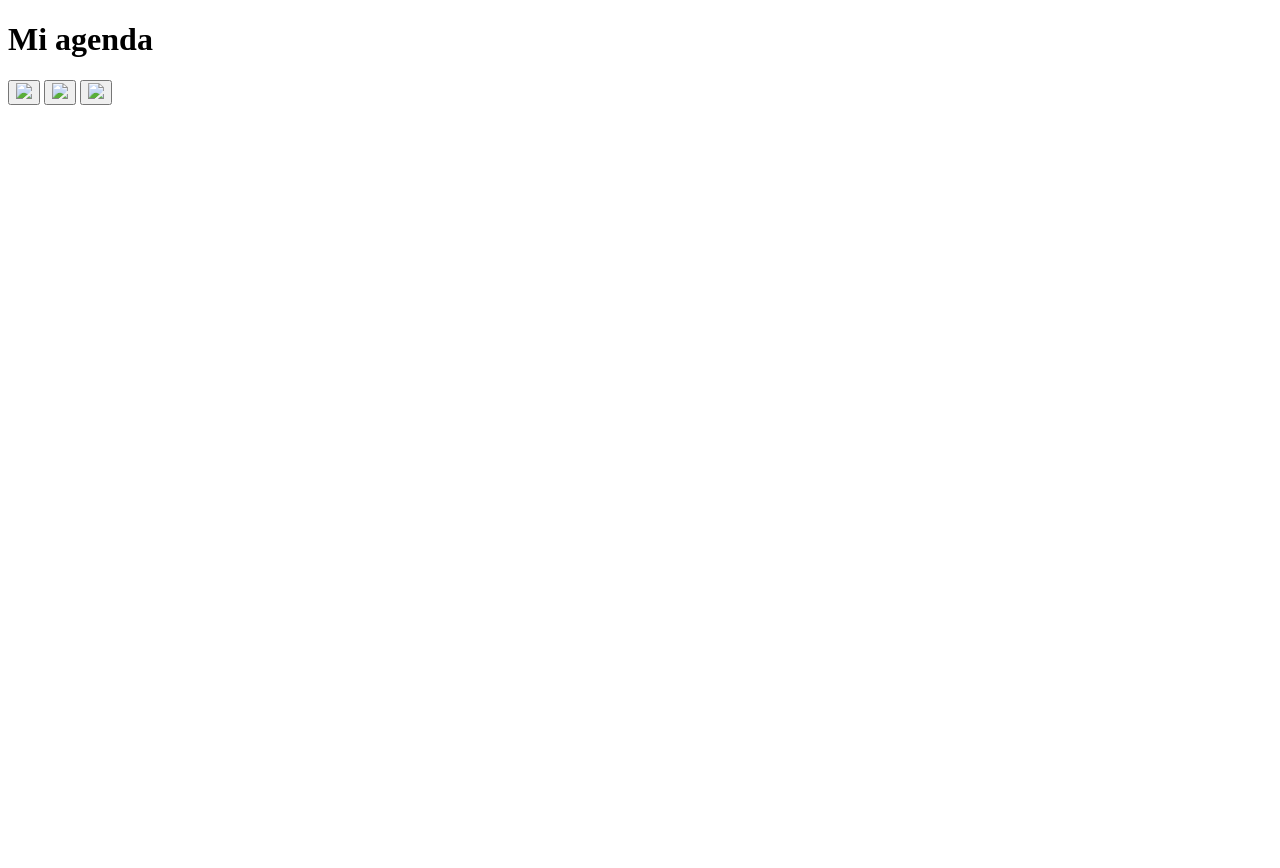
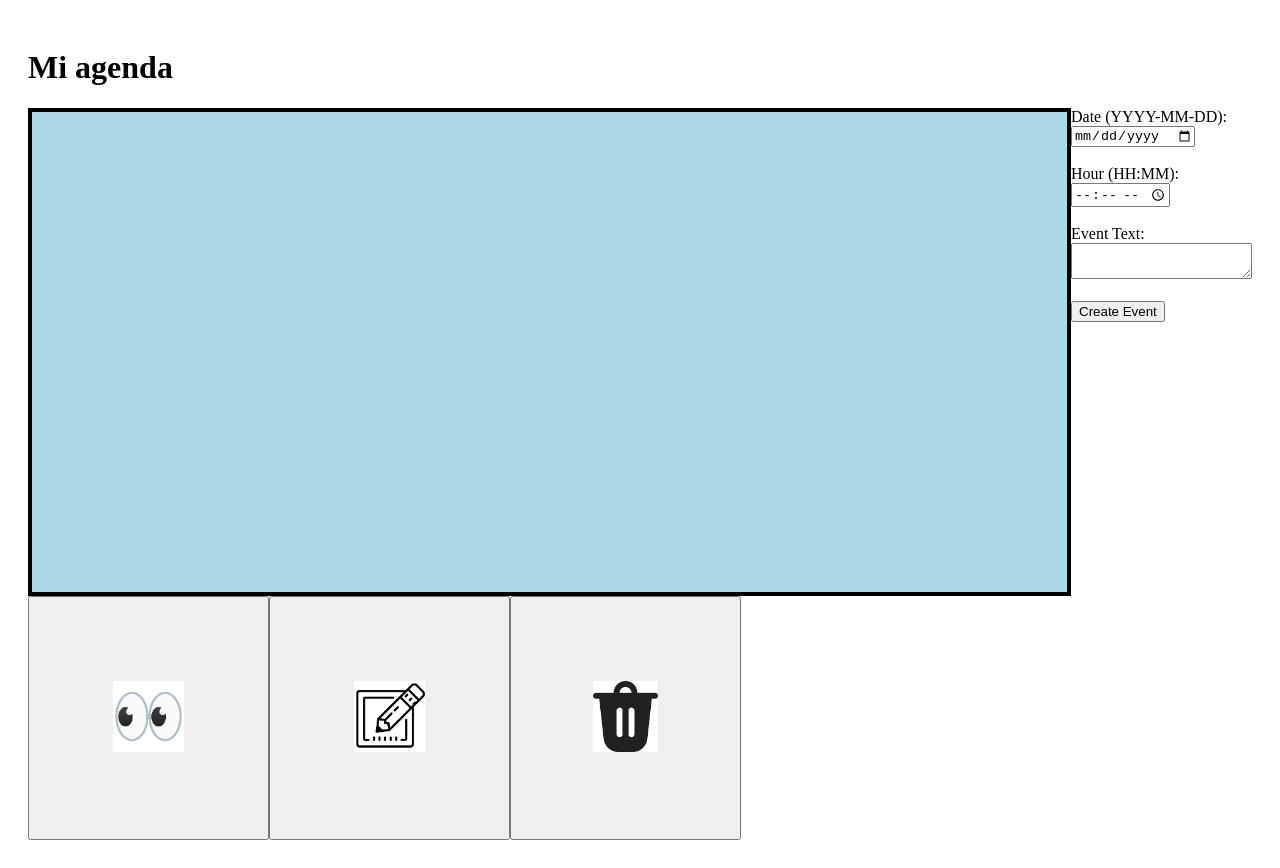
Before and after one commit to rikich3/pweb2_lab, a website: page lab4/pub/index.html in a window 1280 px wide. Before the commit the page ends 800 px from the top, so only its background shows below. Drawn offline with Linux system fonts and the light colour scheme.

Commit message:
terminando el html y css

```diff
--- a/lab4/index.js
+++ b/lab4/index.js
@@ -25,7 +25,7 @@ app.post('/', async (request, response)=>{
   if (!date || !hour || !text) {
     return res.status(400).json({ error: 'Missing date, hour, or text' });
   }
-
+  const firstLine = text.split('\n')[0];
   const dirPath = path.join(__dirname, 'Eventos', date);
   const filePath = path.join(dirPath, `${hour}.txt`);
 
@@ -36,7 +36,7 @@ app.post('/', async (request, response)=>{
     // Write the event text to the file
     await fs.promises.writeFile(filePath, text);
 
-    res.status(201).json({ message: 'Event created successfully' });
+    res.status(201).json({ message: 'Event created successfully', title: date, res: firstLine});
   } catch (err) {
     console.error('Error creating event:', err);
     res.status(500).json({ error: 'Failed to create event' });
--- a/lab4/pub/index.html
+++ b/lab4/pub/index.html
@@ -3,22 +3,43 @@
 <head>
 <meta charset="UTF-8">
 <meta name="viewport" content="width=device-width, initial-scale=1.0">
+<link rel="stylesheet" href="https://localhost/style.css">
 <title>Mi Agenda</title>
 </head>
 <body>
 <h1>Mi agenda</h1>
 
+<div id="maincontainer">
+  <div id="uppercontainer">
+    <div id="logDisplay">
+      <p id= "history1" style="flex: 1;"></p>
+      <p id= "history2" style="flex: 1;"></p>
+    </div>
+    <form id="createEventForm">
+      <label for="date">Date (YYYY-MM-DD):</label><br>
+      <input type="date" id="date" name="date" required><br><br>
 
-<button id="getEventsButton">
-    <img src="https://localhost/sideeye.png">
-</button>
-<button id="createEvent">
-    <img src="https://localhost/sideeye.png">
-</button>
-<button id="deleteEvent">
-    <img src="https://localhost/sideeye.png">
-</button>
+      <label for="hour">Hour (HH:MM):</label><br>
+      <input type="time" id="hour" name="hour" required><br><br>
 
+      <label for="text">Event Text:</label><br>
+      <textarea id="text" name="text" required></textarea><br><br>
+
+      <button type="submit">Create Event</button>
+    </form>
+  </div>
+  <div id= 'actionsDisplay'>
+    <button id="getEventsButton">
+      <img src="https://localhost/sideeye.png" style="height: 30%; width: auto">
+    </button>
+    <button id="createEvent">
+      <img src="https://localhost/createicon.png" style="height: 30%; width: auto">
+    </button>
+    <button id="deleteEvent">
+      <img src="https://localhost/deleteicon.png" style="height: 30%; width: auto">
+    </button>
+  </div>
+</div>
 <script>
 document.getElementById('getEventsButton').addEventListener('click', function() {
   fetch('/show', {
@@ -37,7 +58,7 @@ document.getElementById('getEventsButton').addEventListener('click', function()
   });
 });
 document.getElementById('createEvent').addEventListener('click', function() {
-    fetch('/show', {
+    fetch('/', {
       method: 'POST'
     })
     .then(response => response.json())
@@ -53,21 +74,19 @@ document.getElementById('createEvent').addEventListener('click', function() {
     });
   });
   document.getElementById('deleteEvent').addEventListener('click', function() {
-    fetch('/show', {
+    fetch('/delete', {
       method: 'DELETE'
     })
     .then(response => response.json())
     .then(data => {
-      // Open a new browser window or tab with the events page and pass the data
-      const eventsPageUrl = '/eventList.html';
-      const eventsData = encodeURIComponent(JSON.stringify(data));
-      window.open(`${eventsPageUrl}?events=${eventsData}`, '_blank');
+      alert(data.message);
     })
     .catch(error => {
       console.error('Error:', error);
       alert('An error occurred. Please try again later.');
     });
   });
+
 </script>
 
 </body>
--- /dev/null
+++ b/lab4/pub/style.css
@@ -0,0 +1,46 @@
+body{
+    padding: 20px 20px 20px 20px;
+}
+#maincontainer{
+    display: flex;
+    flex-direction: column;
+    /* flex-wrap: wrap; */
+    justify-content: space-evenly;
+}
+#uppercontainer{
+    flex: 3;
+    display: flex;
+    flex-direction: row;
+}
+#logDisplay{
+    border: 4px solid black; /* Border style, width, and color */
+    background-color: lightblue; /* Background color */
+    flex: 2;
+    height: 60vh;
+    display: flex;
+    flex-direction: column;
+    justify-content: space-evenly;
+}
+#addForm{
+    background-color: lightgreen;
+    flex: 3;
+}
+#deleteForm{
+    border: 4px solid lightcoral;
+    background-color: lightgray;
+    flex: 3;
+}
+#actionsDisplay{
+    flex: 2;
+    display: flex;
+    flex-direction: row;
+}
+#deletebutton{
+    flex: 1;
+}
+#createbutton{
+    flex: 1;
+}
+#showbutton{
+    flex: 1;
+}
```
Also changed, not shown: lab4/pub/createicon.png (added), lab4/pub/deleteicon.png (added), lab4/pub/sideeye.png (renamed from lab4/Eventos/sideeye.png).
